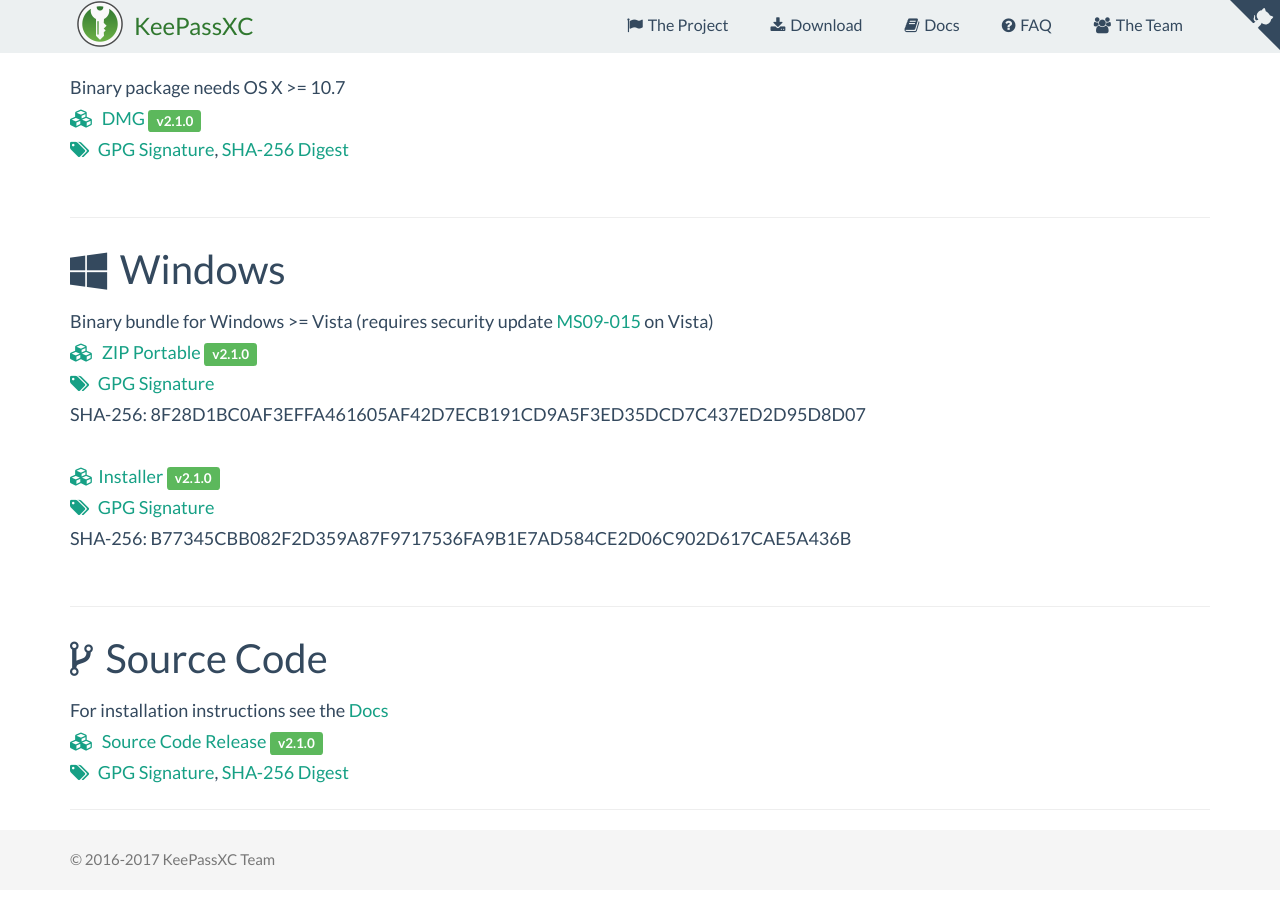
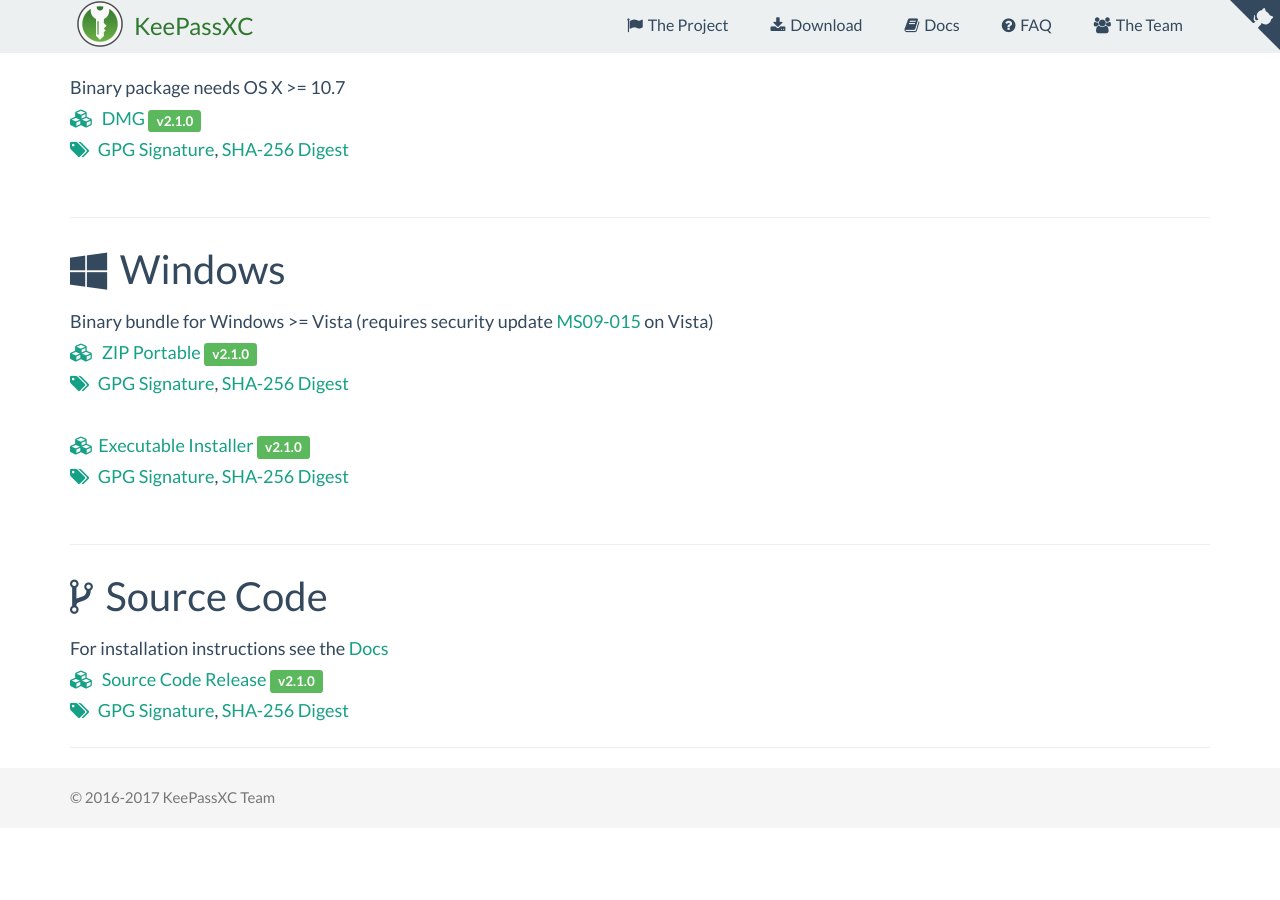
Before and after one commit to keepassxreboot/keepassxc-org, a Jekyll site: the page built from download.html, in a window 1280 px wide and 900 px high, scrolled down 1344 px. Built offline with Jekyll 4.4.1, drawn with Linux system fonts in a browser that asks for light colours; after the commit the page ends 2182 px from its top, so only the background shows below that.

Commit message:
Update Windows download

```diff
--- a/download.html
+++ b/download.html
@@ -95,13 +95,14 @@
   <a href="https://github.com/keepassxreboot/keepassxc/releases/download/2.1.0/KeePassXC-2.1.0-Win64.zip">
     <i class="fa fa-cubes" aria-hidden="true"></i> ZIP Portable <span class="label label-success">v2.1.0</span>
   </a><br/>
-  <a href="https://github.com/keepassxreboot/keepassxc/releases/download/2.1.0/KeePassXC-2.1.0-Win64.zip.sig"><i class="fa fa-tags" aria-hidden="true"></i> GPG Signature</a>
-  <br/>SHA-256: 8F28D1BC0AF3EFFA461605AF42D7ECB191CD9A5F3ED35DCD7C437ED2D95D8D07<br/><br/>
+  <a href="https://github.com/keepassxreboot/keepassxc/releases/download/2.1.0/KeePassXC-2.1.0-Win64.zip.sig"><i class="fa fa-tags" aria-hidden="true"></i> GPG Signature</a>,
+  <a href="https://github.com/keepassxreboot/keepassxc/releases/download/2.1.0/KeePassXC-2.1.0-Win64.zip.DIGEST"> SHA-256 Digest</a>
+  <br/><br/>
   <a href="https://github.com/keepassxreboot/keepassxc/releases/download/2.1.0/KeePassXC-2.1.0-Win64.exe">
-    <i class="fa fa-cubes" aria-hidden="true"></i>Installer <span class="label label-success">v2.1.0</span>
+    <i class="fa fa-cubes" aria-hidden="true"></i>Executable Installer <span class="label label-success">v2.1.0</span>
   </a><br/>
-  <a href="https://github.com/keepassxreboot/keepassxc/releases/download/2.1.0/KeePassXC-2.1.0-Win64.exe.sig"><i class="fa fa-tags" aria-hidden="true"></i> GPG Signature</a>
-  <br/>SHA-256: B77345CBB082F2D359A87F9717536FA9B1E7AD584CE2D06C902D617CAE5A436B
+  <a href="https://github.com/keepassxreboot/keepassxc/releases/download/2.1.0/KeePassXC-2.1.0-Win64.exe.sig"><i class="fa fa-tags" aria-hidden="true"></i> GPG Signature</a>,
+  <a href="https://github.com/keepassxreboot/keepassxc/releases/download/2.1.0/KeePassXC-2.1.0-Win64.exe.DIGEST"> SHA-256 Digest</a>
 </div>
 
 <br/>
```
